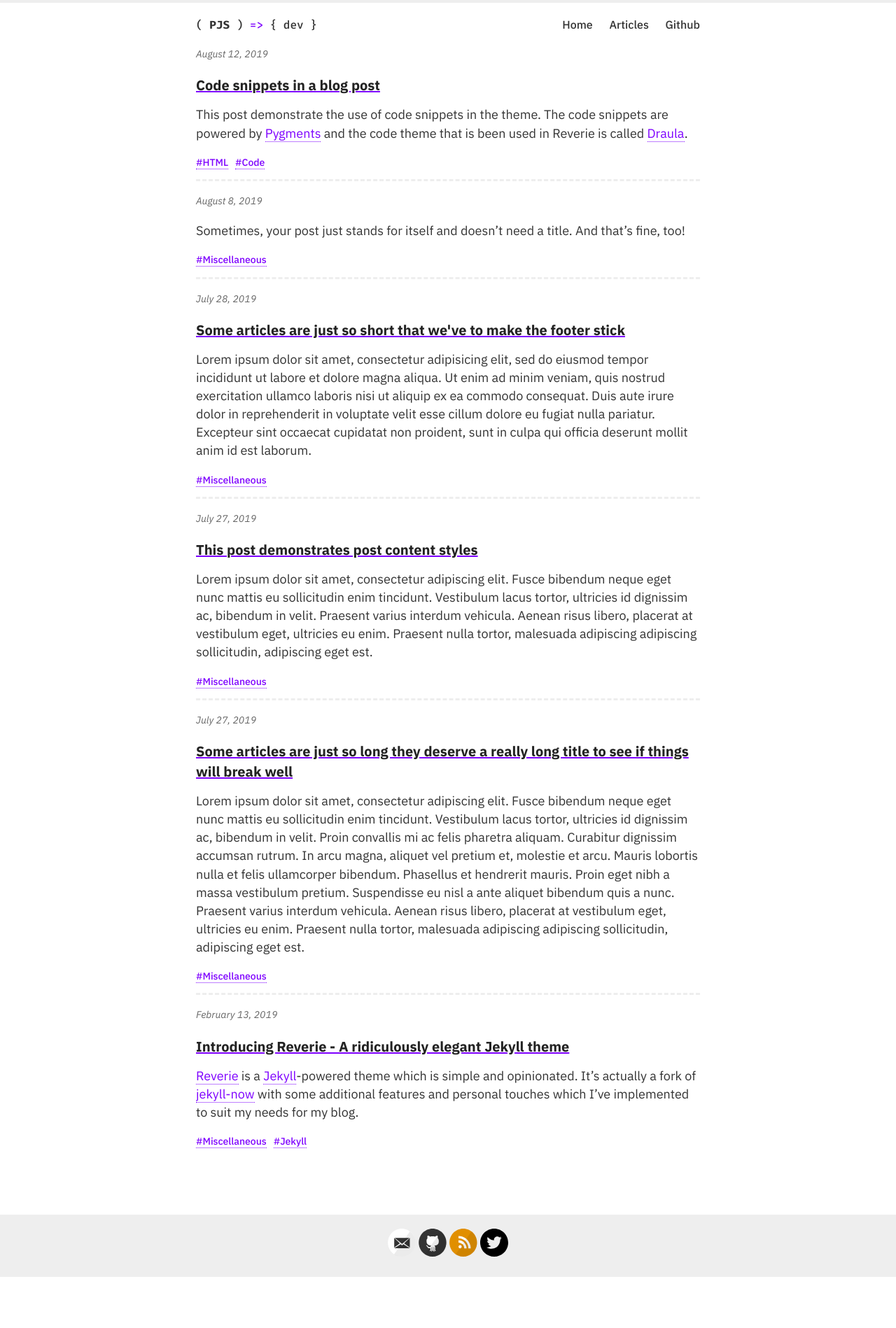
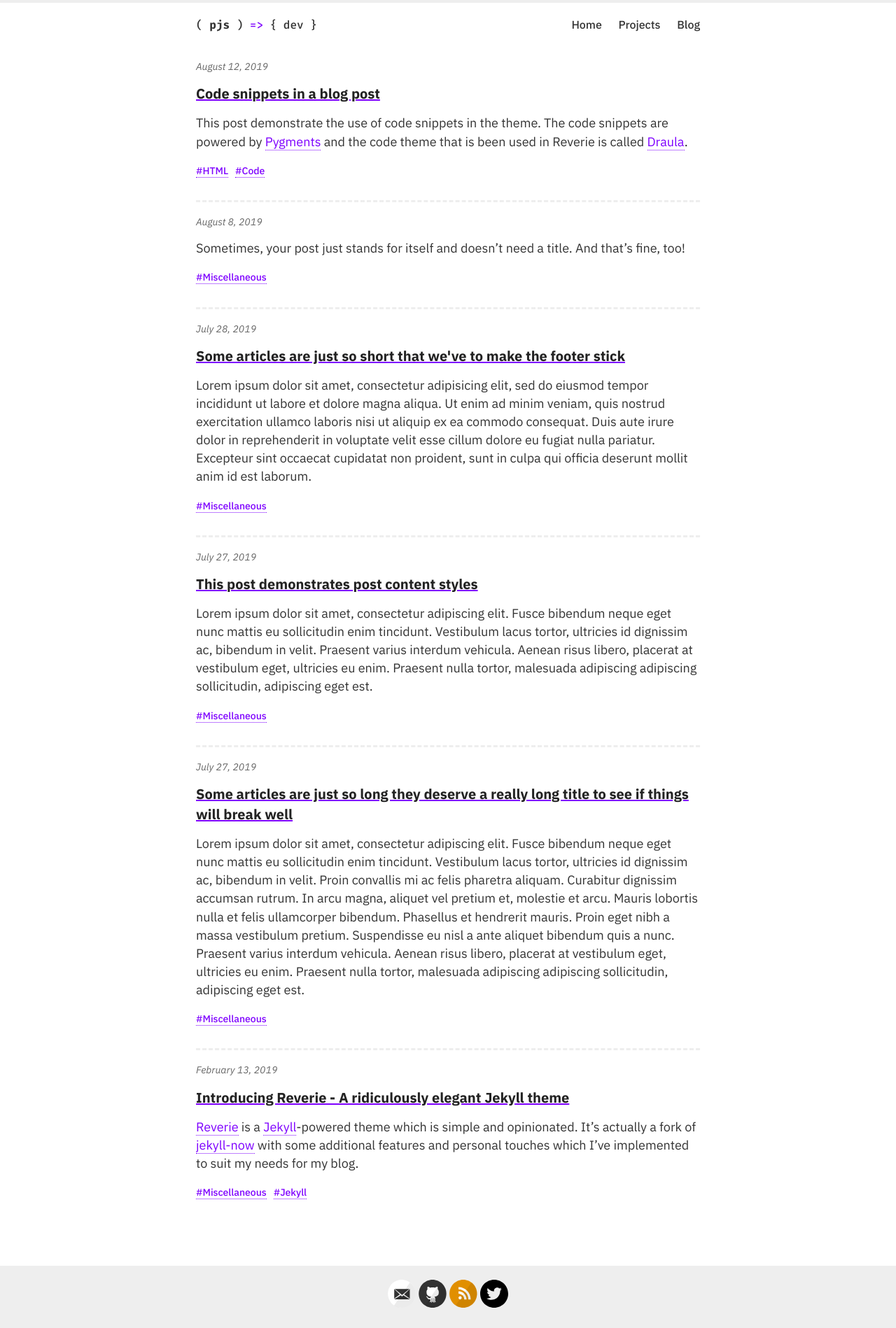
Before and after one commit to peterjsnow/peterjsnow.github.io, a Jekyll site: the page built from blog/index.html, in a window 1280 px wide. Shown: the whole page at 70% size. Built offline with Jekyll 4.4.1, drawn with Linux system fonts in a browser that asks for light colours; the list of posts is cut into pages by our own code; before the commit the page ends 1825 px from its top, so only the background shows below that.

Commit message:
link hover colour

```diff
--- a/_layouts/default.html
+++ b/_layouts/default.html
@@ -35,8 +35,8 @@
 
             <nav>
               <a href="{{ site.baseurl }}/">Home</a>
-              <a href="{{ site.baseurl }}/blog">Articles</a>
-              <a href="{{ site.footer-links.github }}">Github</a>
+              <a href="https://github.com/{{ site.footer-links.github }}" target="_blank">Projects</a>
+              <a href="{{ site.baseurl }}/blog">Blog</a>
             </nav>
           </header>
         </div>
--- a/assets/style.scss
+++ b/assets/style.scss
@@ -89,6 +89,9 @@
     letter-spacing: inherit;
     font-weight: inherit;
     text-transform: inherit;
+    &:hover, &:active, &:visited {
+      color: #470091;
+    }
   }
 }
 
@@ -109,11 +112,14 @@
   text-decoration: none;
 	cursor: pointer;
   &:hover, &:active {
-    color: $blue;
+    color: $purple;
   }
 }
 .heading-link {
   text-decoration: underline;
+  h3 {
+    margin-top: 0;
+  }
 }
 
 ul, ol {
@@ -302,6 +308,7 @@
 
 .site-desc-name {
   font-weight: 600;
+  text-transform: lowercase;
 }
 
 .site-desc-cmt {
@@ -356,11 +363,11 @@
 
 .posts > .post {
   border-bottom: 3px dashed $lightGrey;
-  margin-bottom: 1em
+  padding: 1em 0;
 }
 
 .posts > .post:last-child {
-  padding-bottom: 1em;
+  margin-bottom: 1em;
   border-bottom: none;
 }
 
@@ -389,10 +396,6 @@
     text-transform: uppercase;
     letter-spacing: 0.08em;
     font-weight: 500;
-  }
-
-  a {
-
   }
 }
 
```
